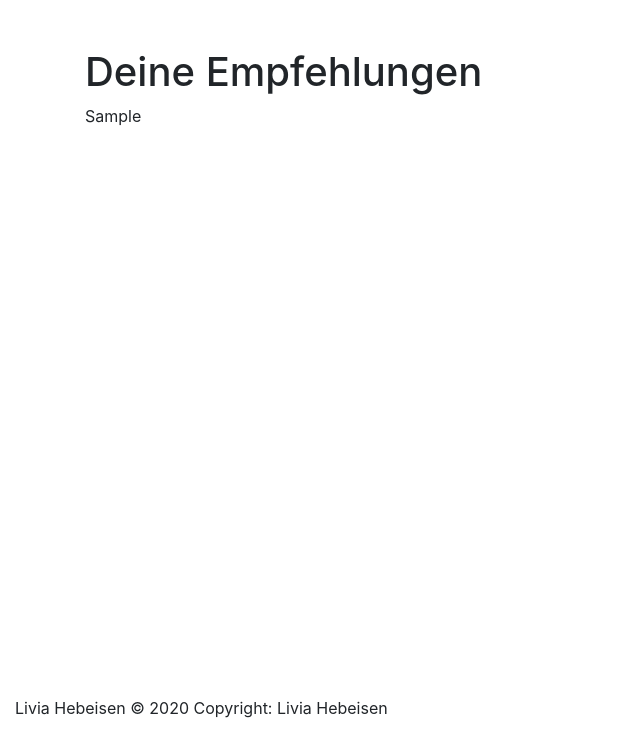
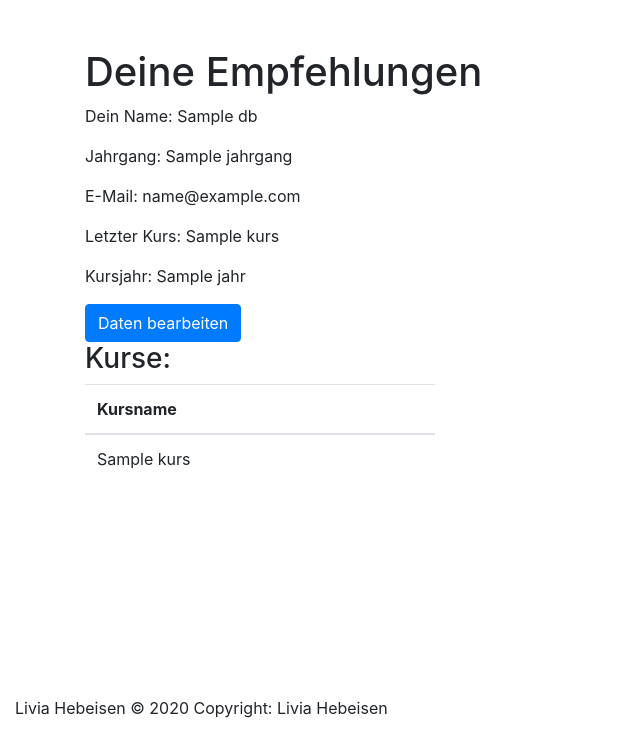
Before and after one commit to liivh/PRO2, a Flask app: template templates/empfehlung.html in a window 1280 px wide. Shown: the part 56-800 px from the top of the page, without its empty margins (0-640 px from the left). Run offline with Flask 2, Linux system fonts and the light colour scheme; the template is opened without the code that fills it: most values are stand-ins (such as "Sample title", 1, 10 or a date in 2020); some libraries are stand-ins or nearby versions.

Commit message:
Nutzer Bearbeitung

```diff
--- a/main.py
+++ b/main.py
@@ -1,14 +1,11 @@
 from flask import Flask
 from flask import render_template
-from flask import request
+from flask import request, url_for
 
 import plotly.express as px
 import plotly
 
-from collections import Counter
-
 from libs.daten import *
-
 
 
 app = Flask("Kursfinder")
@@ -40,10 +37,28 @@ def empfehlung():
     if request.method == "POST":
         email = request.form['input_email']
         if check_email(email) is False:
-            return render_template('eingabe.html', app_name="Kursfinder - Empfehlung", error="E-Mail nicht vorhanden. Zuerst registrieren!")
+            return render_template('eingabe.html', kurse=laden_kursdaten(), app_name="Kursfinder - Empfehlung", error="E-Mail nicht vorhanden. Zuerst registrieren!")
         recs_list = get_recs(email)
-        return render_template('empfehlung.html', app_name="Kursfinder - Empfehlung", recs_list=recs_list)
+        return render_template('empfehlung.html', app_name="Kursfinder - Empfehlung", recs_list=recs_list, email=email,
+                               db=laden_datenbank(), kurse=laden_kursdaten())
     return render_template('empfehlung.html', app_name="Kursfinder - Empfehlung")
+
+
+@app.route('/empfehlung/edit/<email>', methods=['POST', 'GET'])
+def kurs_edit(email):
+    if request.method == "POST":
+        name = request.form['edit_name']
+        jahrgang = request.form['edit_jahrgang']
+        kurs = request.form['edit_kurs']
+        jahr = request.form['edit_jahr']
+        speichern(str(email), name, jahrgang, kurs, jahr)
+        recs_list = get_recs(email)
+        return render_template('empfehlung.html', app_name="Kursfinder - Empfehlung", recs_list=recs_list,
+                               email=email, db=laden_datenbank(), kurse=laden_kursdaten())
+
+
+
+
 
 
 @app.route('/neuer_kurs', methods=['POST', 'GET'])
--- a/templates/empfehlung.html
+++ b/templates/empfehlung.html
@@ -3,13 +3,95 @@
 
 {% block content %}
 
-    <!-- start of content -->
+<!-- start of content -->
 
-    <h1>Deine Empfehlungen</h1>
+<h1>Deine Empfehlungen</h1>
 
-    {{ recs_list }}
+<p>Dein Name: {{ db[email]["name"] }}</p>
+<p>Jahrgang: {{ db[email]["jahrgang"] }}</p>
+<p>E-Mail: {{ email }}</p>
+<p>Letzter Kurs: {{ db[email]["kurs"] }}</p>
+<p>Kursjahr: {{ db[email]["jahr"] }}</p>
 
-    <!-- end of content -->
+
+<button type="button" class="btn btn-primary" data-toggle="modal" data-target="#myModal">
+    Daten bearbeiten
+</button>
+
+<!-- The Modal -->
+<div class="modal" id="myModal">
+    <div class="modal-dialog">
+        <div class="modal-content">
+
+            <!-- Modal Header -->
+            <div class="modal-header">
+                <h4 class="modal-title">Bearbeiten</h4>
+                <button type="button" class="close" data-dismiss="modal">&times;</button>
+            </div>
+
+            <!-- Modal body -->
+            <div class="modal-body">
+
+                <form action="/empfehlung/edit/{{ email }}" method="POST">
+                    <p>E-Mail:</p>
+                    <input type="text" name="edit_name" value="{{ db[email]['name'] }}" class="form-control"><br>
+                    <p>Jahrgang</p>
+                    <input type="number" name="edit_jahrgang" value="{{ db[email]['jahrgang'] }}" class="form-control">
+                    <br>
+
+                    <label for="kurs">Dein letzter Kurs?</label>
+                    <br>
+
+                    <select name="edit_kurs" class="form-control">
+            <option value="{{ db[email]['kurs'] }}" selected>{{ db[email]["kurs"] }}
+            {% for kurs in kurse %}
+                        {% if kurs['name'] != db[email]["kurs"] %}
+            <option value="{{ kurs['name'] }}">{{ kurs['name'] }}</option>
+                        {% endif %}
+
+            {% endfor %}
+        </select>
+                    <br>
+                    <p>Kursjahr:</p>
+                    <input type="number" name="edit_jahr" class="form-control" value="{{ db[email]['jahr'] }}">
+
+                    <br>
+                    <button type="submit" class="btn btn-info">Speichern</button>
+                </form>
+
+            </div>
+
+
+        </div>
+    </div>
+</div>
+<!-- end of modal -->
+
+<h3>Kurse:</h3>
+
+<div class="row">
+
+    <div class="col-md-4">
+
+        <table class="table">
+            <thead>
+            <tr>
+                <th scope="col">Kursname</th>
+            </tr>
+            </thead>
+            <tbody>
+            {% for kurs in recs_list %}
+            <tr>
+                <td>{{ kurs }}</td>
+            </tr>
+            {% endfor %}
+            </tbody>
+        </table>
+    </div>
+</div>
+
+
+<!-- end of content -->
 
 
 {% endblock %}
```
Also changed, not shown: datenbank.json (+66 -66 lines), kursdaten.json (+7 -14 lines), libs/daten.py (+9 -3 lines), templates/eingabe.html (+8 -9 lines), templates/neuer_kurs.html (+7 -7 lines).
